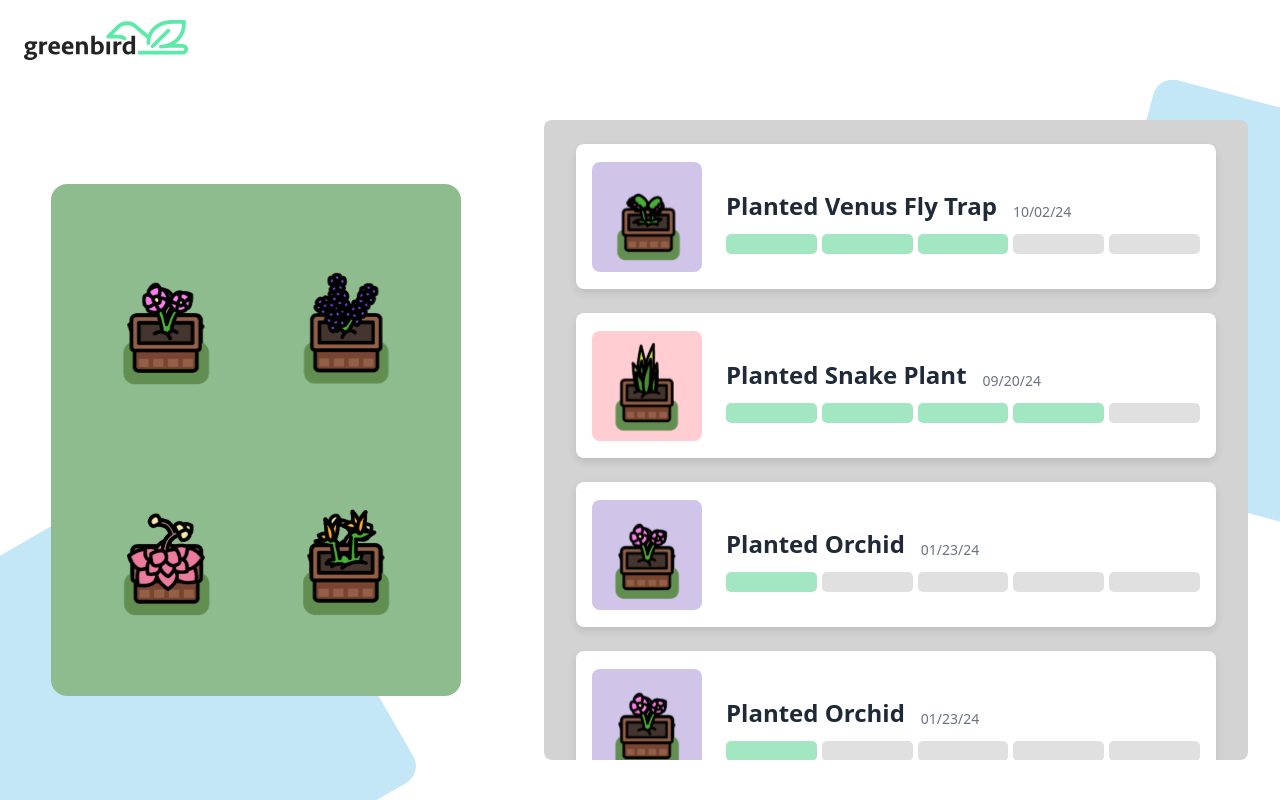
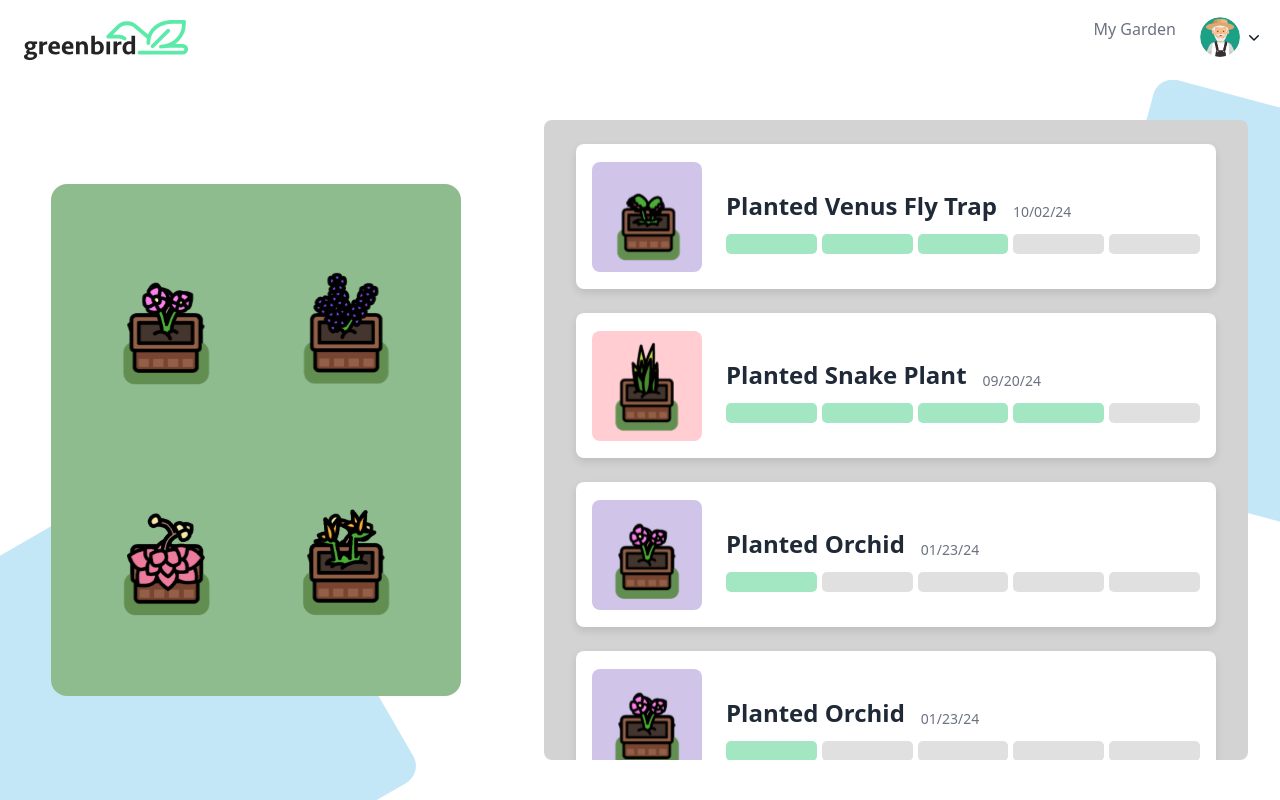
Before and after one commit to mengfw-02/Iproject_garden, a Next.js app in the folder garden/: page /diary-page in a window 1280 px wide. Built offline with nearby package versions, Linux system fonts and the light colour scheme.

Commit message:
adjust the navbar logics.

```diff
--- a/garden/src/app/globals.css
+++ b/garden/src/app/globals.css
@@ -9,6 +9,7 @@
   --background-end-rgb: 255, 255, 255;
 }
 
+/* Dark mode */
 @media (prefers-color-scheme: light) {
   :root {
     --foreground-rgb: 255, 255, 255;
@@ -42,4 +43,12 @@ body {
   .text-balance {
     text-wrap: balance;
   }
+
+  .custom-gradient {
+    background: linear-gradient(
+      to bottom,
+      rgba(var(--background-start-rgb), 0.8),
+      rgba(var(--background-end-rgb), 0.8)
+    );
+  }
 }
--- a/garden/src/components/Navbar.js
+++ b/garden/src/components/Navbar.js
@@ -3,9 +3,19 @@
 import Link from 'next/link';
 import React, { useState } from "react";
 import Logo from "./Logo"; // refer to Logo.js
+import PfpDropdown from "./Profile-dropdown"; // profile drop down
+import { FaBars, FaTimes } from "react-icons/fa";
 
 const Navbar = () => {
   const [nav, setNav] = useState(false);
+
+  const links = [
+    {
+      id: 1,
+      link: "/home",
+      title: "My Garden"
+    },
+  ];
 
   return (
     <div className="flex items-center w-full h-20 px-4 text-black bg-white fixed nav">
@@ -21,43 +31,17 @@ const Navbar = () => {
         </h1>
       </div>
 
+      {/* Links for Home */}
+      <div className="hidden md:flex space-x-6 ml-auto">
+        {links.map(({ id, link, title }) => (
+          <Link key={id} href={link} className="text-gray-500 hover:text-black font-medium">
+            {title}
+          </Link>
+        ))}
 
-      {/* <div  className="flex items-center ml-auto space-x-4">
-      <ul className="hidden md:flex">
-        {links.map( ({ id, link, title }) => (
-          <li
-            key={id}
-            className="nav-links px-4 cursor-pointer capitalize font-medium text-gray-500 hover:scale-105 hover:text-black duration-200 link-underline"
-          >
-            <Link href={link}>{title}</Link>
-          </li>
-        ) )}
-      </ul>
-
-      <div
-        onClick={() => setNav(!nav)}
-        className="cursor-pointer pr-4 z-10 text-gray-500 md:hidden"
-      >
-        {nav ? <FaTimes size={30} /> : <FaBars size={30} />}
-      </div> */}
-
-
-      {/* {nav && (
-        <ul className="flex flex-col justify-center items-center absolute top-0 left-0 w-full h-screen bg-gradient-to-b from-black to-gray-800 text-gray-500">
-          {links.map( ({ id, link }) => (
-            <li
-              key={id}
-              className="px-4 cursor-pointer capitalize py-6 text-4xl"
-            >
-              <Link onClick={() => setNav(!nav)} href={link}>
-                {link}
-              </Link>
-            </li>
-          ) ) }
-        </ul>
-      )}
-      <PfpDropdown/>
-      </div> */}
+        {/* Profile dropdown */}
+        <PfpDropdown />
+      </div>
     </div>
   );
 };
--- a/garden/src/components/Profile-dropdown.js
+++ b/garden/src/components/Profile-dropdown.js
@@ -16,7 +16,7 @@ const panelOptions = [
 {/* Profile Management Options */ }
 const profileActions = [
     { name: 'My Profile', href: '#', icon: UserCircleIcon },
-    { name: 'Logout', href: '#', icon: ArrowRightStartOnRectangleIcon },
+    { name: 'Logout', href: '/', icon: ArrowRightStartOnRectangleIcon },
 ]
 
 {/* Profile Object */}
--- a/garden/src/pages/diary-page.js
+++ b/garden/src/pages/diary-page.js
@@ -12,7 +12,7 @@ import "../app/globals.css"; // refer to format file
 import Square from '@/components/Bg-square';
 
 
-export default function Home() {
+export default function DiaryPage() {
 
     return (
         <main className="flex h-dvh w-dvw relative overflow-hidden">
--- a/garden/src/pages/diary-popup.js
+++ b/garden/src/pages/diary-popup.js
@@ -24,7 +24,7 @@ async function addDataToFireStore(title, description) {
   }
 }
 
-export default function Home() {
+export default function DiaryPopup() {
   //backend
   const [title, setTitle] = useState("");
   const [message, setMessage] = useState("");
```
Also changed, not shown: garden/src/app/page.js (+0 -144 lines), 1 other file (tests, documents, lock files or other folders).
